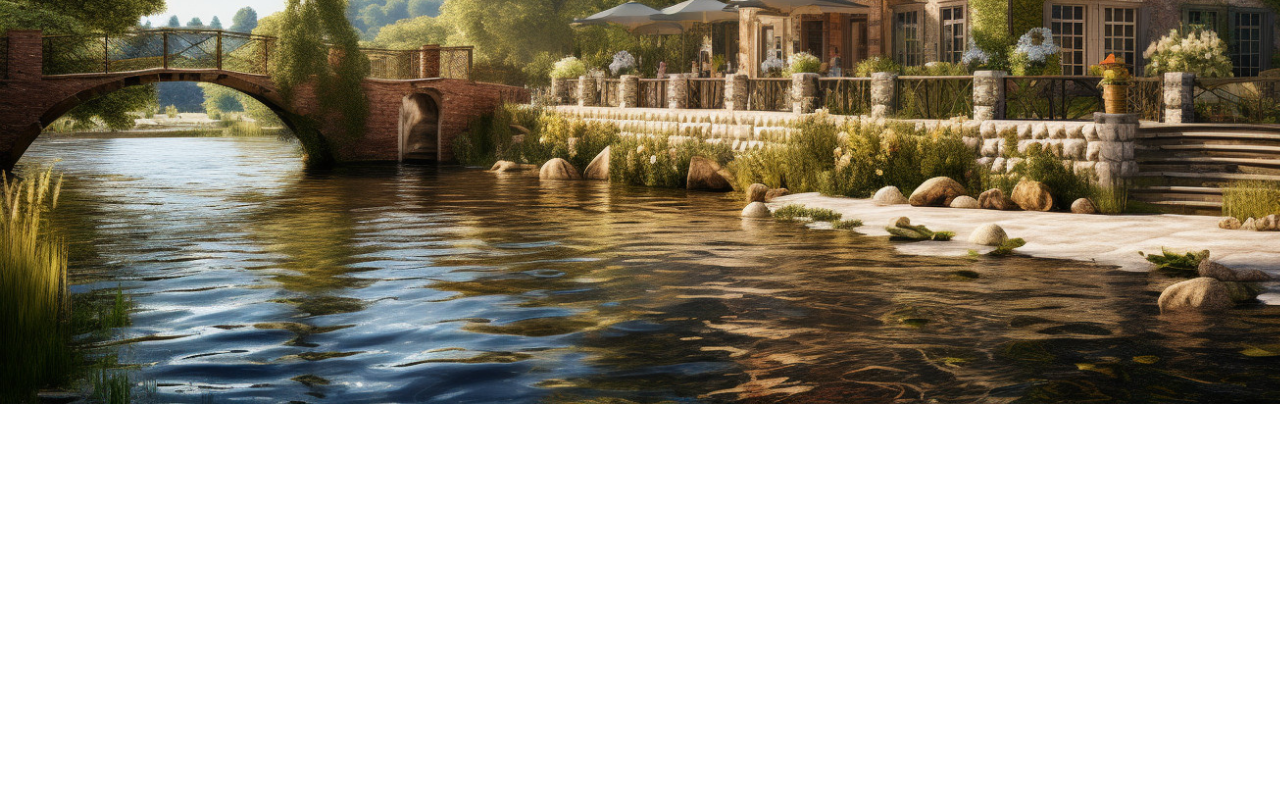
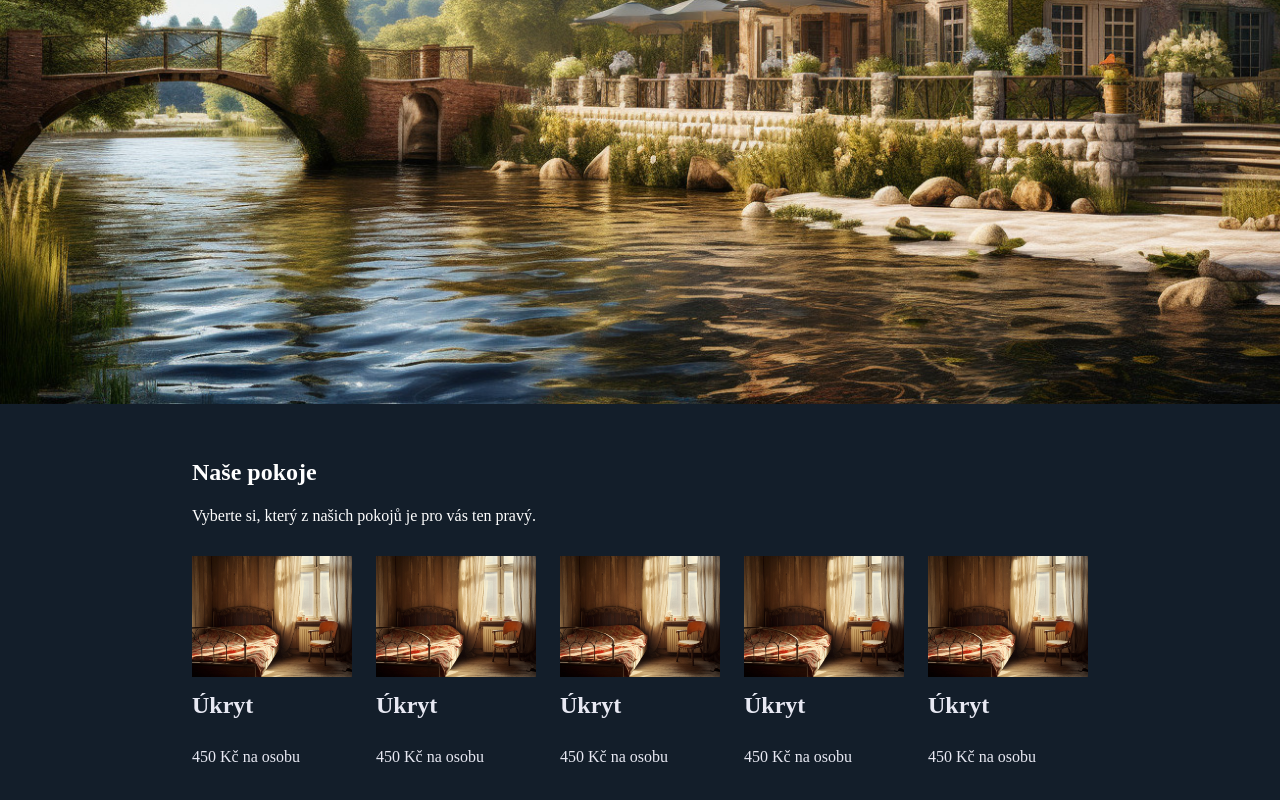
Before and after one commit to taterovapavla/hotel-vydra, a React (Vite) app: page / in a window 1280 px wide. Shown: the part 396-1196 px from the top of the page. Before the commit the page ends 800 px from the top, so only its background shows below. Built offline with nearby package versions, Linux system fonts and the light colour scheme; a web font is replaced by a local one.

Commit message:
adding components Rooms, Room + styling

```diff
--- a/src/App.jsx
+++ b/src/App.jsx
@@ -1,5 +1,6 @@
 import { Header } from "./components/Header/header"
 import { Hero } from "./components/Hero/hero"
+import { Rooms } from "./components/Rooms/rooms"
 
 
 function App() {
@@ -8,6 +9,7 @@ function App() {
     <>
       <Header/>
       <Hero/>
+      <Rooms/>
     </>
   )
 }
--- a/src/components/Header/header.css
+++ b/src/components/Header/header.css
@@ -6,7 +6,7 @@
   height: 15vh;
   display: flex;
   justify-content: center;
-  position: sticky;
+  position: fixed;
   top: 0px;
   left: 0px;
   z-index: 1;
--- a/src/components/Hero/hero.css
+++ b/src/components/Hero/hero.css
@@ -4,7 +4,4 @@
   width: 100vw;
   height: 100vh;
   background-size: cover;
-  position: absolute;
-  top: 0px;
-  left: 0px;
 }
--- /dev/null
+++ b/src/components/Room/room.css
@@ -0,0 +1,17 @@
+.room {
+  display: flex;
+  flex-direction: column;
+}
+
+.room__image {
+  width: 10rem;
+  height: auto;
+}
+
+.room__heading {
+  margin: 1rem 0rem;
+}
+
+.room__price {
+  margin: 1rem 0rem;
+}
--- /dev/null
+++ b/src/components/Room/room.jsx
@@ -0,0 +1,13 @@
+import './room.css'
+
+export const Room = () => {
+  return (
+    <>
+    <div className='room'>
+      <img className="room__image" src="../../src/img/pokoj01.jpg" alt="first room" />
+      <h2 className="room__heading">Úkryt</h2>
+      <p className="room__price">450 Kč na osobu</p>
+    </div>
+    </>
+  )
+}
--- /dev/null
+++ b/src/components/Rooms/rooms.css
@@ -0,0 +1,30 @@
+.rooms {
+  width: 100vw;
+  background-color: #131E2A;
+  color: white;
+  display: flex;
+  justify-content: center;
+  padding: 2rem 0rem;
+}
+
+.rooms__room-list {
+  width: 70vw;
+}
+
+.rooms__heading {
+  margin: 1.5rem 0rem;
+}
+
+.rooms__description {
+  margin: 2rem 0rem;
+  margin-top: 1.5rem;
+}
+
+.rooms__list-item {
+  color: #E8E9F3;
+}
+
+.rooms__list-item {
+  display: flex;
+  justify-content: space-between;
+}
--- /dev/null
+++ b/src/components/Rooms/rooms.jsx
@@ -0,0 +1,20 @@
+import { Room } from '../Room/room'
+import './rooms.css'
+
+export const Rooms = () => {
+  return (
+    <section className="rooms">
+      <div className="rooms__room-list">
+        <h1 className='rooms__heading'>Naše pokoje</h1>
+        <p className='rooms__description'>Vyberte si, který z našich pokojů je pro vás ten pravý.</p>
+        <div className="rooms__list-item">
+          <Room/>
+          <Room/>
+          <Room/>
+          <Room/>
+          <Room/>
+        </div>
+      </div>
+    </section>
+  )
+}
```
Also changed, not shown: src/img/pokoj01.jpg (added).
